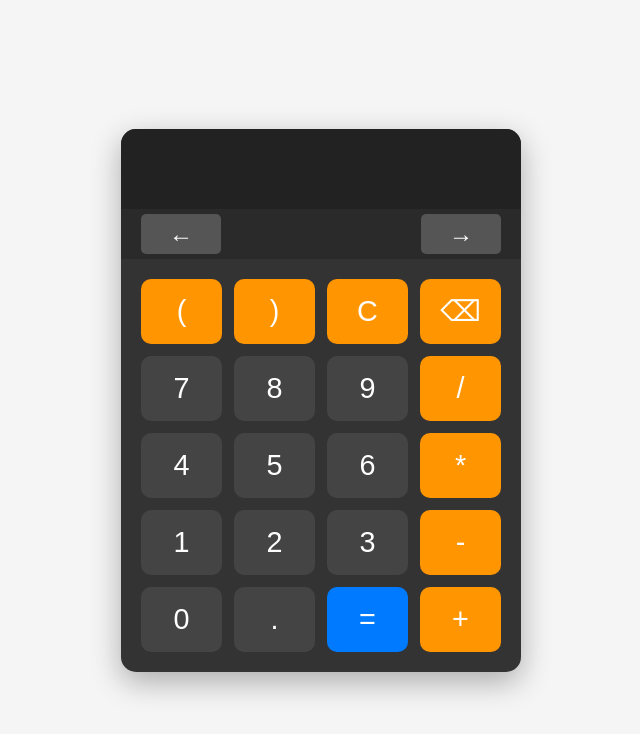
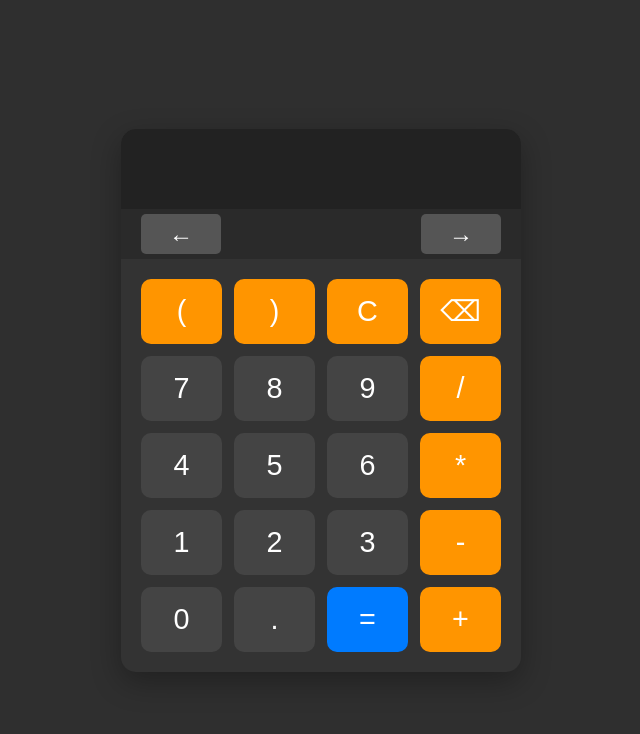
Before and after one commit to adrianmungroo/calculator, a plain HTML site: page index.html in a window 1280 px wide. Shown: the whole page, without its empty margins (319-959 px from the left). Drawn offline with Linux system fonts and the light colour scheme.

Commit message:
added icon and changed background color

```diff
--- a/index.html
+++ b/index.html
@@ -4,6 +4,7 @@
     <meta charset="UTF-8" />
     <meta name="viewport" content="width=device-width, initial-scale=1.0" />
     <title>Calculator</title>
+    <link rel="icon" href="./assets/images/icon.png" />
     <link rel="stylesheet" href="style.css" />
   </head>
   <body>
--- a/style.css
+++ b/style.css
@@ -4,7 +4,7 @@ body {
   justify-content: center;
   align-items: center;
   height: 100vh;
-  background-color: #f5f5f5;
+  background-color: hwb(0 0% 100% / 0.814);
   font-family: "Segoe UI", Arial, sans-serif;
 }
 
```
Also changed, not shown: assets/images/icon.png (added).
